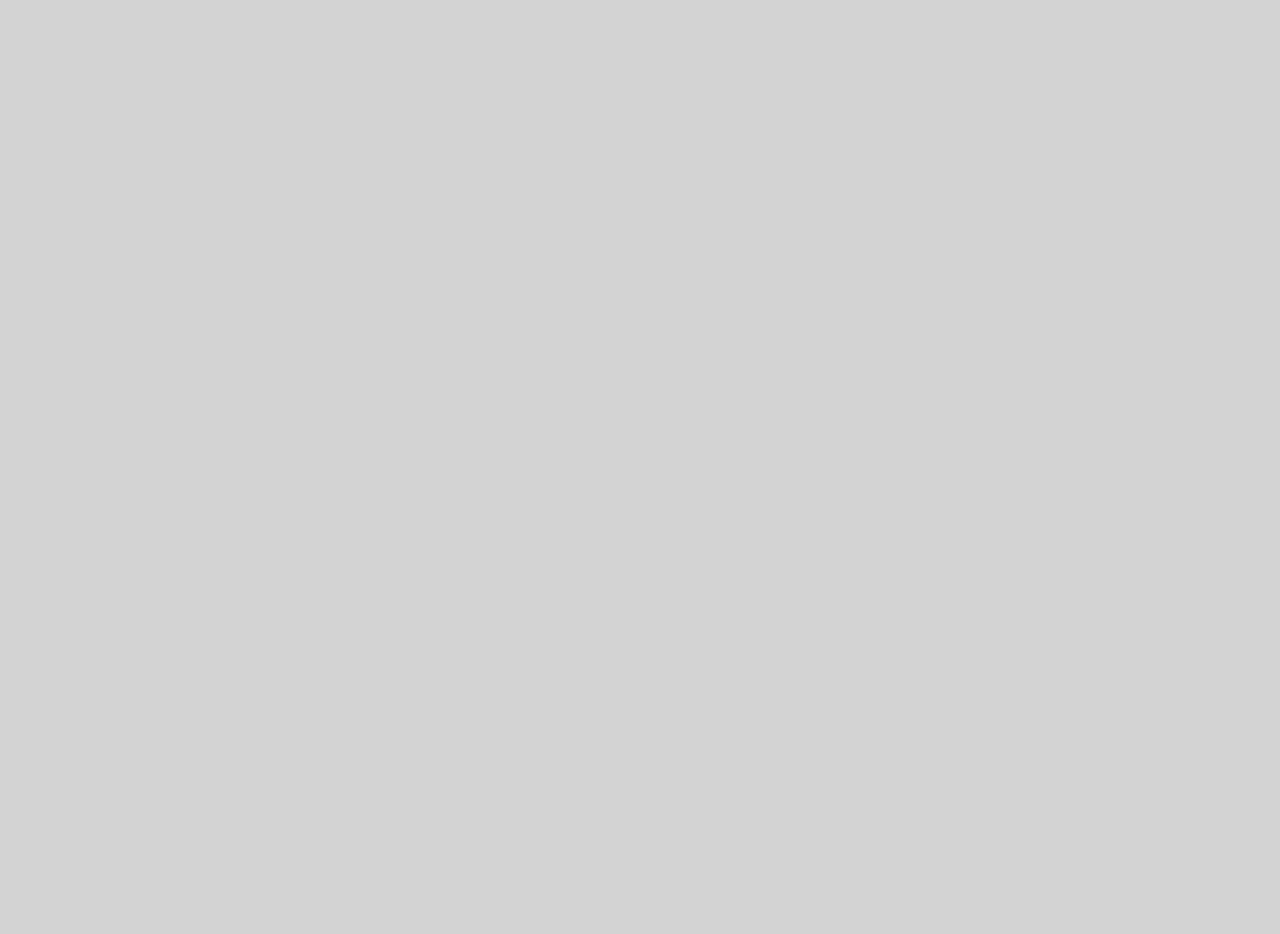
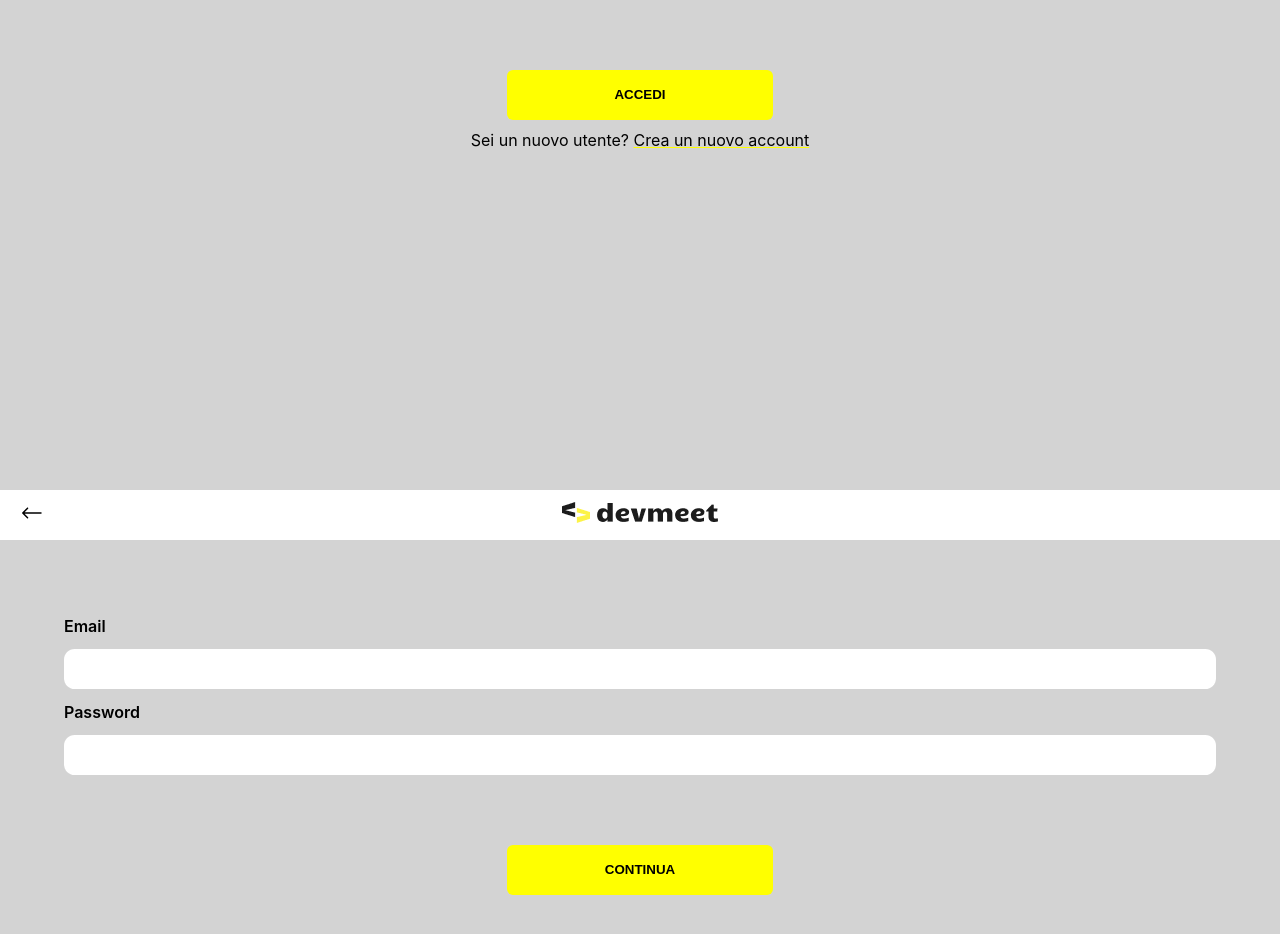
Before and after one commit to Emiliano-S/devmeet, a React (Create React App) app: page / in a window 1280 px wide. Shown: the part 3642-4576 px from the top of the page. Before the commit the page ends 3467 px from the top, so only its background shows below. Built offline with nearby package versions, Linux system fonts and the light colour scheme; the HTML template or start-up script is replaced by a standard one.

Commit message:
Fix height

```diff
--- a/src/App.js
+++ b/src/App.js
@@ -19,6 +19,7 @@ function App() {
         <CardContainer data={dbCard}/>
         <Form/>
         <Login />
+        <Login registration />
     </div>
   );
 }
--- a/src/components/Button.js
+++ b/src/components/Button.js
@@ -38,7 +38,7 @@ const Button = ({
   return (
     // LO STILE DEL COMPONENT BUTTON VIENE GESTITO CON bgColor - wd - textColor - wg - hg
     // <Button text={''} textColor={''} bgColor={''} wd={''} hg={''} wg={''}/>
-    <div style={{width:'100%'}}>
+    <div style={{width:'100%',}}>
       {lowOp && (
         <button
           onClick={handleButtonClick}
@@ -80,6 +80,7 @@ const Button = ({
       )}
 
 {submit && (
+  <div className= 'text-login-registration'>
         <button
           onClick={handleButtonClickReset}
           style={{
@@ -95,6 +96,7 @@ const Button = ({
         >
           {text}
         </button>
+        </div>
       )}
     </div>
   );
--- a/src/components/Login.js
+++ b/src/components/Login.js
@@ -1,13 +1,48 @@
 import {NavBar} from './NavBar'
 import FormRow from './FormRow'
+import { Link } from 'react-router-dom'
+import Button from './Button'
 
 
 
-function Login () {
+function Login ({registration}) {
     return (
-        <div>
+        <div style={{width: '100%', height: '100%'}}>
             <NavBar back />
-            <FormRow email text={'email'} />
+            <div className="form-container" >
+            <form id='login-form'>
+            <FormRow email text={'Email'} />
+            <FormRow password text={'Password'}/>
+             {!registration && (<div className="pass-forgot">
+                <a href='#'>Password dimenticata?</a>
+             </div>)}
+             {!registration && (
+                <div className ='registration-container'>
+                <Button submit
+                name={'SubmitLogin'}
+                bgColor={'yellow'}
+                wd={'266px'}
+                hg={'50px'}
+                text={'ACCEDI'}
+                wg={'bold'} />
+                <div className='text-login-registration'>
+                    <p>Sei un nuovo utente? <a href='#'>Crea un nuovo account</a></p>
+                </div>
+                </div>
+             )}
+             {registration && (
+                <div className ='registration-container'>
+                    <Button submit
+                    name={'SubmitRegister'}
+                    bgColor={'yellow'}
+                    wd={'266px'}
+                    hg={'50px'}
+                    text={'CONTINUA'}
+                    wg={'bold'} />
+                    </div>
+             )}
+            </form>
+            </div>
         </div>
     )
 }
```
